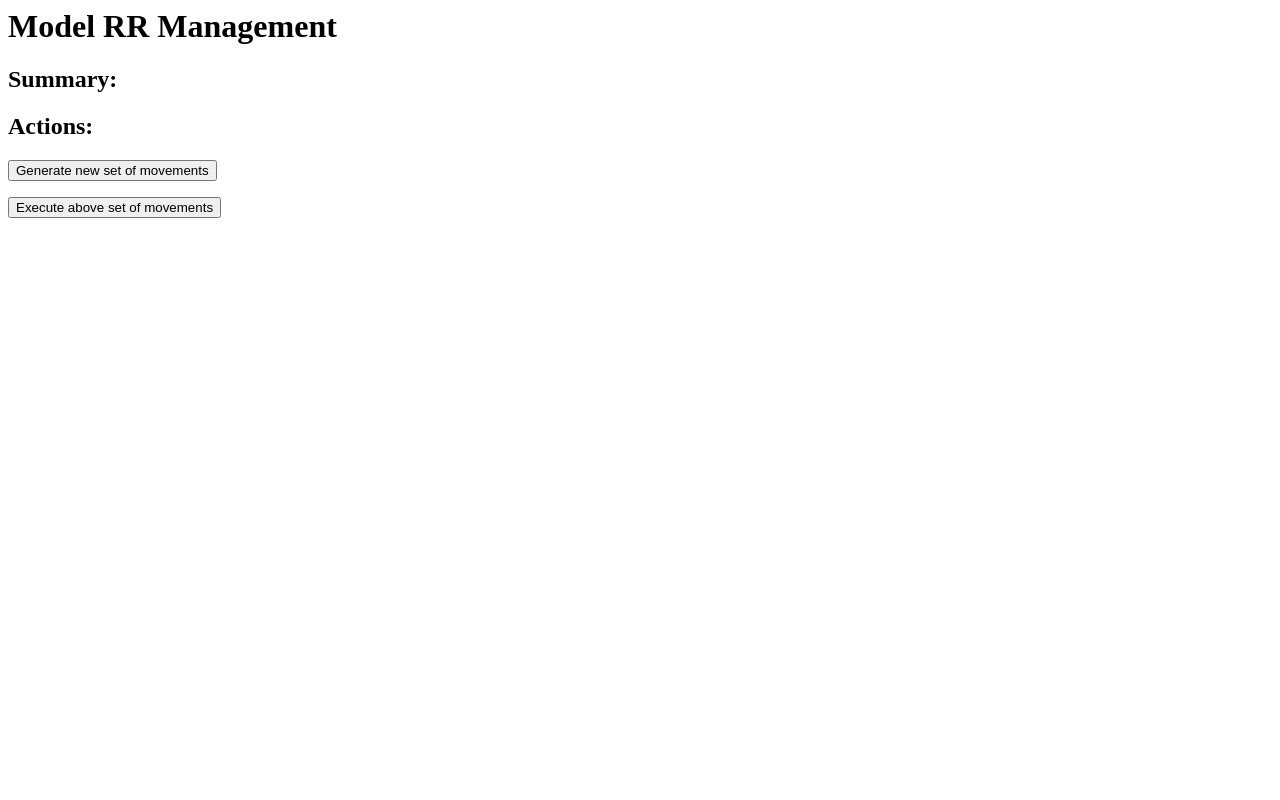
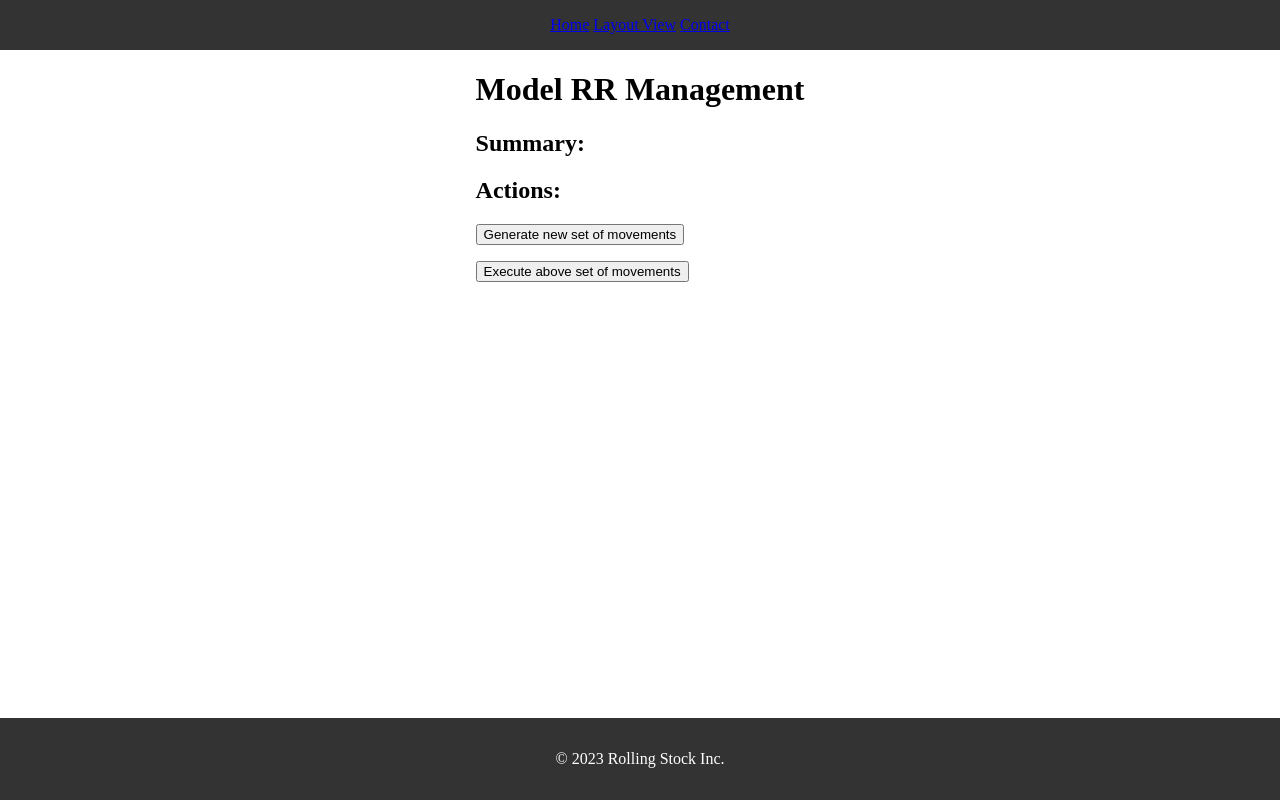
Before and after one commit to coneypylon/car-system, a Django app: template modelrrmanager/genbills/templates/genbills/index.html in a window 1280 px wide. Run offline with Django 3.2, Linux system fonts and the light colour scheme; the template is opened without the code that fills it, so the values that code supplies are empty.

```diff
--- a/modelrrmanager/genbills/templates/genbills/index.html
+++ b/modelrrmanager/genbills/templates/genbills/index.html
@@ -1,6 +1,35 @@
 <html>
     <head>
         <title>Model RR Manager</title>
+        <style>
+            /* Center content */
+            body {
+                display: flex;
+                flex-direction: column;
+                align-items: center;
+                justify-content: center;
+                /*min-height: 50%;  calc(100vh - 100px); */
+                margin: 0;
+            }
+            /* Header */
+            header {
+                background-color: #333;
+                color: #fff;
+                padding: 1rem;
+                width: 100%;
+                text-align: center;
+            }
+            /* Footer */
+            footer {
+                background-color: #333;
+                color: #fff;
+                padding: 1rem;
+                width: 100%;
+                text-align: center;
+                position: absolute;
+                bottom: 0;
+            }
+        </style>
         <script src="https://code.jquery.com/jquery-3.6.0.min.js"></script>
         <script type="text/javascript">
             $(document).ready(function() {
@@ -43,6 +72,14 @@
         </script>
     </head>
     <body>
+        <header>
+            <nav>
+                <a href="/">Home</a>
+                <a href="/layout">Layout View</a>
+                <a href="#">Contact</a>
+            </nav>
+        </header>
+        <main>
             <h1>Model RR Management</h1>
             <h2>Summary:</h2>
             </h3>{{ RR_summary }}</h3>
@@ -54,4 +91,8 @@
                 {% endfor %}
             </ul>
             <button id="execute">Execute above set of movements</button>
+        </main>
+        <footer>
+            <p>&copy; 2023 Rolling Stock Inc.</p>
+        </footer>
 </html>
--- a/modelrrmanager/layout/templates/layout.html
+++ b/modelrrmanager/layout/templates/layout.html
@@ -37,7 +37,7 @@
 	<header>
 		<nav>
             <a href="/">Home</a>
-            <a href="#">About</a>
+            <a href="/layout">Layout View</a>
             <a href="#">Contact</a>
 		</nav>
 	</header>
```
Also changed, not shown: modelrrmanager/genbills/models.py (+22 -0 lines). Lines whose indentation alone changed are shown as unchanged.
